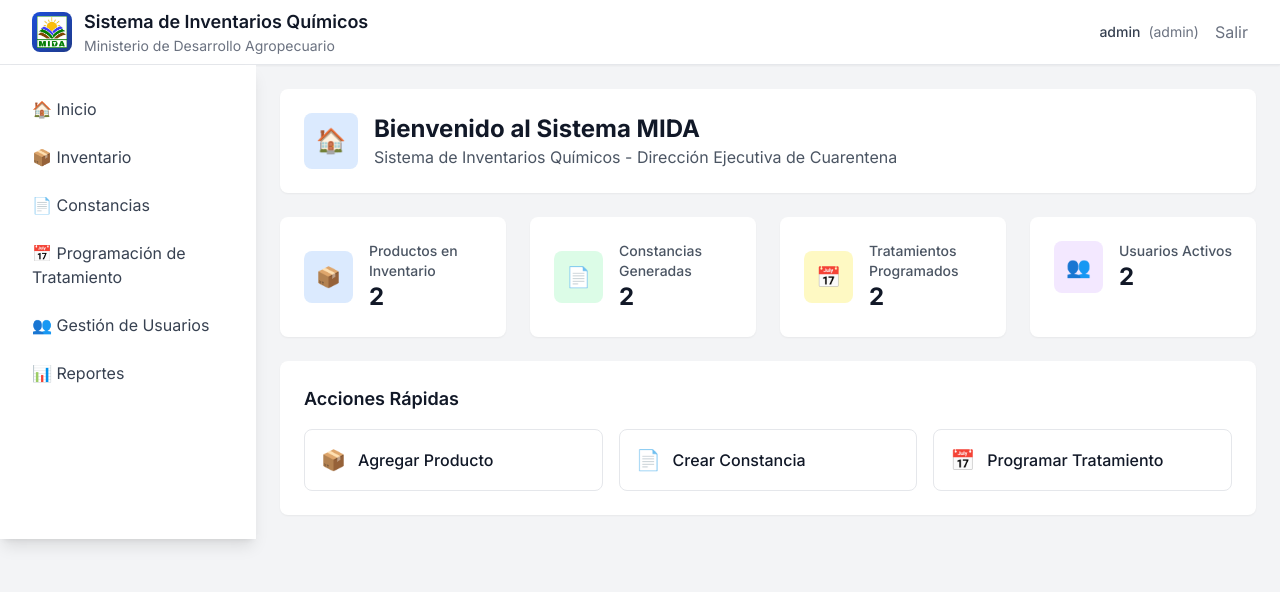
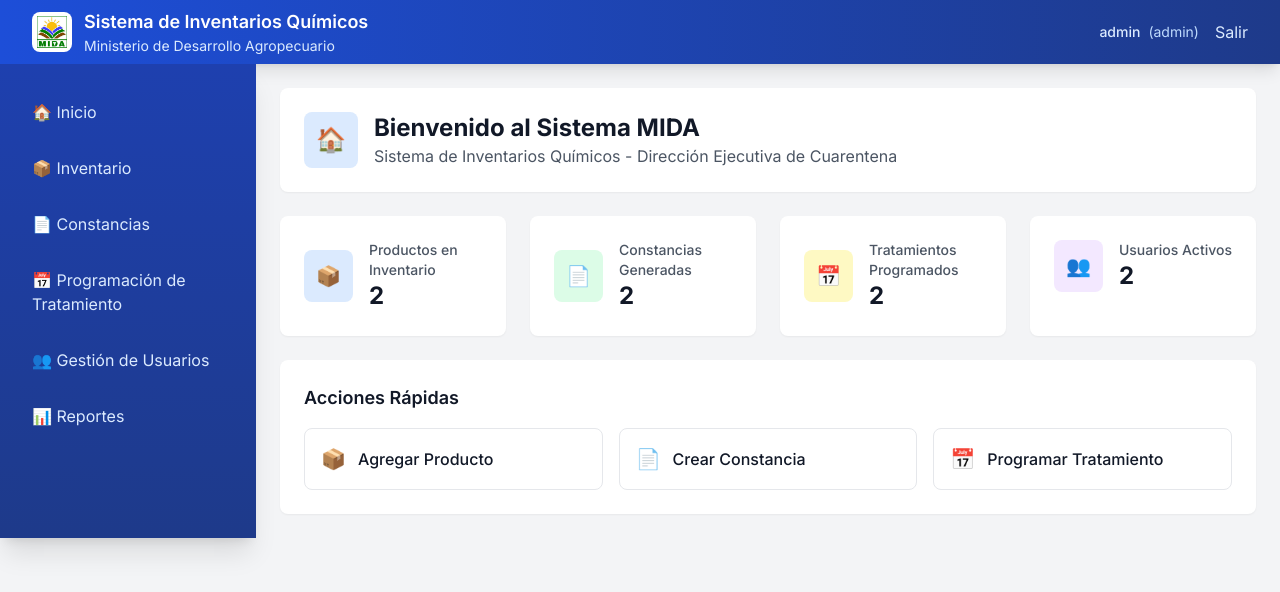
Before and after one commit to proyectosdeRaul/Proyecto, a React (Create React App) app in the folder client/: page / in a window 1280 px wide. Shown: the top 592 px of the page. Built offline with nearby package versions, Linux system fonts and the light colour scheme.

Commit message:
Mejorar diseño con azul institucional, corregir login, actualizar inventario con columnas correctas y acciones añadir/descartar

```diff
--- a/client/src/App.tsx
+++ b/client/src/App.tsx
@@ -1,5 +1,5 @@
 import React, { useState } from 'react';
-import { BrowserRouter as Router, Routes, Route, Link } from 'react-router-dom';
+import { BrowserRouter as Router, Routes, Route, Link, Navigate } from 'react-router-dom';
 import { QueryClient, QueryClientProvider } from 'react-query';
 import { Toaster } from 'react-hot-toast';
 import './index.css';
@@ -109,8 +109,8 @@ const Login = () => {
 // Inventory Component
 const Inventory = () => {
   const [products, setProducts] = useState([
-    { id: 1, name: 'Cloruro de Sodio', quantity: '50 kg', date: '2024-01-15', status: 'Activo' },
-    { id: 2, name: 'Hipoclorito de Calcio', quantity: '25 L', date: '2024-01-10', status: 'Activo' }
+    { id: 1, name: 'Herbicida X', category: 'Herbicida', quantity: '20', status: 'Activo' },
+    { id: 2, name: 'Fertilizante Y', category: 'Fertilizante', quantity: '15', status: 'Activo' }
   ]);
 
   return (
@@ -121,7 +121,7 @@ const Inventory = () => {
           <p className="text-gray-600">Gestión de productos químicos</p>
         </div>
         <button className="bg-blue-700 hover:bg-blue-800 text-white px-4 py-2 rounded-lg">
-          + Agregar Producto
+          + Añadir Item
         </button>
       </div>
 
@@ -131,29 +131,23 @@ const Inventory = () => {
         </div>
         <div className="overflow-x-auto">
           <table className="min-w-full divide-y divide-gray-200">
-            <thead className="bg-gray-50">
+            <thead className="bg-blue-700">
               <tr>
-                <th className="px-6 py-3 text-left text-xs font-medium text-gray-500 uppercase">Producto</th>
-                <th className="px-6 py-3 text-left text-xs font-medium text-gray-500 uppercase">Cantidad</th>
-                <th className="px-6 py-3 text-left text-xs font-medium text-gray-500 uppercase">Fecha</th>
-                <th className="px-6 py-3 text-left text-xs font-medium text-gray-500 uppercase">Estado</th>
-                <th className="px-6 py-3 text-left text-xs font-medium text-gray-500 uppercase">Acciones</th>
+                <th className="px-6 py-3 text-left text-xs font-medium text-white uppercase">Nombre</th>
+                <th className="px-6 py-3 text-left text-xs font-medium text-white uppercase">Categoría</th>
+                <th className="px-6 py-3 text-left text-xs font-medium text-white uppercase">Cantidad</th>
+                <th className="px-6 py-3 text-left text-xs font-medium text-white uppercase">Acciones</th>
               </tr>
             </thead>
             <tbody className="bg-white divide-y divide-gray-200">
               {products.map((product) => (
                 <tr key={product.id}>
                   <td className="px-6 py-4 whitespace-nowrap text-sm font-medium text-gray-900">{product.name}</td>
+                  <td className="px-6 py-4 whitespace-nowrap text-sm text-gray-500">{product.category}</td>
                   <td className="px-6 py-4 whitespace-nowrap text-sm text-gray-500">{product.quantity}</td>
-                  <td className="px-6 py-4 whitespace-nowrap text-sm text-gray-500">{product.date}</td>
-                  <td className="px-6 py-4 whitespace-nowrap">
-                    <span className="inline-flex px-2 py-1 text-xs font-semibold rounded-full bg-green-100 text-green-800">
-                      {product.status}
-                    </span>
-                  </td>
                   <td className="px-6 py-4 whitespace-nowrap text-sm text-gray-500">
-                    <button className="text-blue-600 hover:text-blue-900 mr-2">Editar</button>
-                    <button className="text-red-600 hover:text-red-900">Eliminar</button>
+                    <button className="text-purple-600 hover:text-purple-900 mr-2">+</button>
+                    <button className="text-gray-600 hover:text-gray-900">🗑️</button>
                   </td>
                 </tr>
               ))}
@@ -190,13 +184,13 @@ const Certificates = () => {
         </div>
         <div className="overflow-x-auto">
           <table className="min-w-full divide-y divide-gray-200">
-            <thead className="bg-gray-50">
+            <thead className="bg-blue-700">
               <tr>
-                <th className="px-6 py-3 text-left text-xs font-medium text-gray-500 uppercase">Tipo</th>
-                <th className="px-6 py-3 text-left text-xs font-medium text-gray-500 uppercase">Producto</th>
-                <th className="px-6 py-3 text-left text-xs font-medium text-gray-500 uppercase">Fecha</th>
-                <th className="px-6 py-3 text-left text-xs font-medium text-gray-500 uppercase">Estado</th>
-                <th className="px-6 py-3 text-left text-xs font-medium text-gray-500 uppercase">Acciones</th>
+                <th className="px-6 py-3 text-left text-xs font-medium text-white uppercase">Tipo</th>
+                <th className="px-6 py-3 text-left text-xs font-medium text-white uppercase">Producto</th>
+                <th className="px-6 py-3 text-left text-xs font-medium text-white uppercase">Fecha</th>
+                <th className="px-6 py-3 text-left text-xs font-medium text-white uppercase">Estado</th>
+                <th className="px-6 py-3 text-left text-xs font-medium text-white uppercase">Acciones</th>
               </tr>
             </thead>
             <tbody className="bg-white divide-y divide-gray-200">
@@ -251,13 +245,13 @@ const Treatments = () => {
         </div>
         <div className="overflow-x-auto">
           <table className="min-w-full divide-y divide-gray-200">
-            <thead className="bg-gray-50">
+            <thead className="bg-blue-700">
               <tr>
-                <th className="px-6 py-3 text-left text-xs font-medium text-gray-500 uppercase">Tipo</th>
-                <th className="px-6 py-3 text-left text-xs font-medium text-gray-500 uppercase">Ubicación</th>
-                <th className="px-6 py-3 text-left text-xs font-medium text-gray-500 uppercase">Fecha</th>
-                <th className="px-6 py-3 text-left text-xs font-medium text-gray-500 uppercase">Estado</th>
-                <th className="px-6 py-3 text-left text-xs font-medium text-gray-500 uppercase">Acciones</th>
+                <th className="px-6 py-3 text-left text-xs font-medium text-white uppercase">Tipo</th>
+                <th className="px-6 py-3 text-left text-xs font-medium text-white uppercase">Ubicación</th>
+                <th className="px-6 py-3 text-left text-xs font-medium text-white uppercase">Fecha</th>
+                <th className="px-6 py-3 text-left text-xs font-medium text-white uppercase">Estado</th>
+                <th className="px-6 py-3 text-left text-xs font-medium text-white uppercase">Acciones</th>
               </tr>
             </thead>
             <tbody className="bg-white divide-y divide-gray-200">
@@ -376,13 +370,13 @@ const Users = () => {
         </div>
         <div className="overflow-x-auto">
           <table className="min-w-full divide-y divide-gray-200">
-            <thead className="bg-gray-50">
+            <thead className="bg-blue-700">
               <tr>
-                <th className="px-6 py-3 text-left text-xs font-medium text-gray-500 uppercase">Nombre</th>
-                <th className="px-6 py-3 text-left text-xs font-medium text-gray-500 uppercase">Rol</th>
-                <th className="px-6 py-3 text-left text-xs font-medium text-gray-500 uppercase">Email</th>
-                <th className="px-6 py-3 text-left text-xs font-medium text-gray-500 uppercase">Estado</th>
-                <th className="px-6 py-3 text-left text-xs font-medium text-gray-500 uppercase">Acciones</th>
+                <th className="px-6 py-3 text-left text-xs font-medium text-white uppercase">Nombre</th>
+                <th className="px-6 py-3 text-left text-xs font-medium text-white uppercase">Rol</th>
+                <th className="px-6 py-3 text-left text-xs font-medium text-white uppercase">Email</th>
+                <th className="px-6 py-3 text-left text-xs font-medium text-white uppercase">Estado</th>
+                <th className="px-6 py-3 text-left text-xs font-medium text-white uppercase">Acciones</th>
               </tr>
             </thead>
             <tbody className="bg-white divide-y divide-gray-200">
@@ -417,13 +411,13 @@ const Layout = ({ children }: { children: React.ReactNode }) => {
   return (
     <div className="min-h-screen bg-gray-100">
       {/* Header */}
-      <header className="bg-white shadow-sm border-b border-gray-200">
+      <header className="bg-gradient-to-r from-blue-700 to-blue-900 shadow-lg">
         <div className="max-w-7xl mx-auto px-4 sm:px-6 lg:px-8">
           <div className="flex justify-between items-center h-16">
             {/* Logo and Title */}
             <div className="flex items-center">
               <div className="flex-shrink-0">
-                <div className="w-10 h-10 bg-gradient-to-br from-blue-700 to-blue-900 rounded-lg flex items-center justify-center mr-3">
+                <div className="w-10 h-10 bg-white rounded-lg flex items-center justify-center mr-3">
                   <img
                     src="/imagenes/logo.png"
                     alt="Logo MIDA"
@@ -432,10 +426,10 @@ const Layout = ({ children }: { children: React.ReactNode }) => {
                 </div>
               </div>
               <div>
-                <h1 className="text-lg font-semibold text-gray-900">
+                <h1 className="text-lg font-semibold text-white">
                   Sistema de Inventarios Químicos
                 </h1>
-                <p className="text-sm text-gray-500">
+                <p className="text-blue-100 text-sm">
                   Ministerio de Desarrollo Agropecuario
                 </p>
               </div>
@@ -443,19 +437,19 @@ const Layout = ({ children }: { children: React.ReactNode }) => {
 
             {/* User Menu */}
             <div className="flex items-center space-x-4">
-              <div className="text-sm text-gray-700">
+              <div className="text-sm text-blue-100">
                 <span className="font-medium">admin</span>
-                <span className="ml-2 text-gray-500">(admin)</span>
+                <span className="ml-2 text-blue-200">(admin)</span>
               </div>
               <button
                 onClick={() => window.location.href = '/login'}
-                className="flex items-center text-gray-500 hover:text-gray-700 transition-colors"
+                className="flex items-center text-blue-100 hover:text-white transition-colors"
               >
                 Salir
               </button>
               <button
                 onClick={() => setSidebarOpen(!sidebarOpen)}
-                className="lg:hidden p-2 rounded-md text-gray-400 hover:text-gray-500 hover:bg-gray-100"
+                className="lg:hidden p-2 rounded-md text-blue-200 hover:text-white hover:bg-blue-600"
               >
                 ☰
               </button>
@@ -467,25 +461,25 @@ const Layout = ({ children }: { children: React.ReactNode }) => {
       {/* Main Content */}
       <div className="flex">
         {/* Sidebar */}
-        <div className={`fixed inset-y-0 left-0 z-50 w-64 bg-white shadow-lg transform ${sidebarOpen ? 'translate-x-0' : '-translate-x-full'} lg:translate-x-0 lg:static lg:inset-0 transition-transform duration-300 ease-in-out`}>
+        <div className={`fixed inset-y-0 left-0 z-50 w-64 bg-gradient-to-b from-blue-800 to-blue-900 shadow-xl transform ${sidebarOpen ? 'translate-x-0' : '-translate-x-full'} lg:translate-x-0 lg:static lg:inset-0 transition-transform duration-300 ease-in-out`}>
           <div className="h-full flex flex-col">
             <nav className="flex-1 px-4 py-6 space-y-2">
-              <Link to="/" className="block px-4 py-2 text-gray-700 hover:bg-blue-50 hover:text-blue-700 rounded-lg transition-colors">
+              <Link to="/" className="block px-4 py-3 text-blue-100 hover:bg-blue-700 hover:text-white rounded-lg transition-colors">
                 🏠 Inicio
               </Link>
-              <Link to="/inventory" className="block px-4 py-2 text-gray-700 hover:bg-blue-50 hover:text-blue-700 rounded-lg transition-colors">
+              <Link to="/inventory" className="block px-4 py-3 text-blue-100 hover:bg-blue-700 hover:text-white rounded-lg transition-colors">
                 📦 Inventario
               </Link>
-              <Link to="/certificates" className="block px-4 py-2 text-gray-700 hover:bg-blue-50 hover:text-blue-700 rounded-lg transition-colors">
+              <Link to="/certificates" className="block px-4 py-3 text-blue-100 hover:bg-blue-700 hover:text-white rounded-lg transition-colors">
                 📄 Constancias
               </Link>
-              <Link to="/treatments" className="block px-4 py-2 text-gray-700 hover:bg-blue-50 hover:text-blue-700 rounded-lg transition-colors">
+              <Link to="/treatments" className="block px-4 py-3 text-blue-100 hover:bg-blue-700 hover:text-white rounded-lg transition-colors">
                 📅 Programación de Tratamiento
               </Link>
-              <Link to="/users" className="block px-4 py-2 text-gray-700 hover:bg-blue-50 hover:text-blue-700 rounded-lg transition-colors">
+              <Link to="/users" className="block px-4 py-3 text-blue-100 hover:bg-blue-700 hover:text-white rounded-lg transition-colors">
                 👥 Gestión de Usuarios
               </Link>
-              <Link to="/reports" className="block px-4 py-2 text-gray-700 hover:bg-blue-50 hover:text-blue-700 rounded-lg transition-colors">
+              <Link to="/reports" className="block px-4 py-3 text-blue-100 hover:bg-blue-700 hover:text-white rounded-lg transition-colors">
                 📊 Reportes
               </Link>
             </nav>
@@ -627,7 +621,7 @@ const App = () => {
           <Route path="/users" element={<Layout><Users /></Layout>} />
           <Route path="/reports" element={<Layout><Reports /></Layout>} />
           {/* Redirección por defecto al login */}
-          <Route path="*" element={<Login />} />
+          <Route path="*" element={<Navigate to="/login" replace />} />
         </Routes>
         <Toaster
           position="top-right"
```
